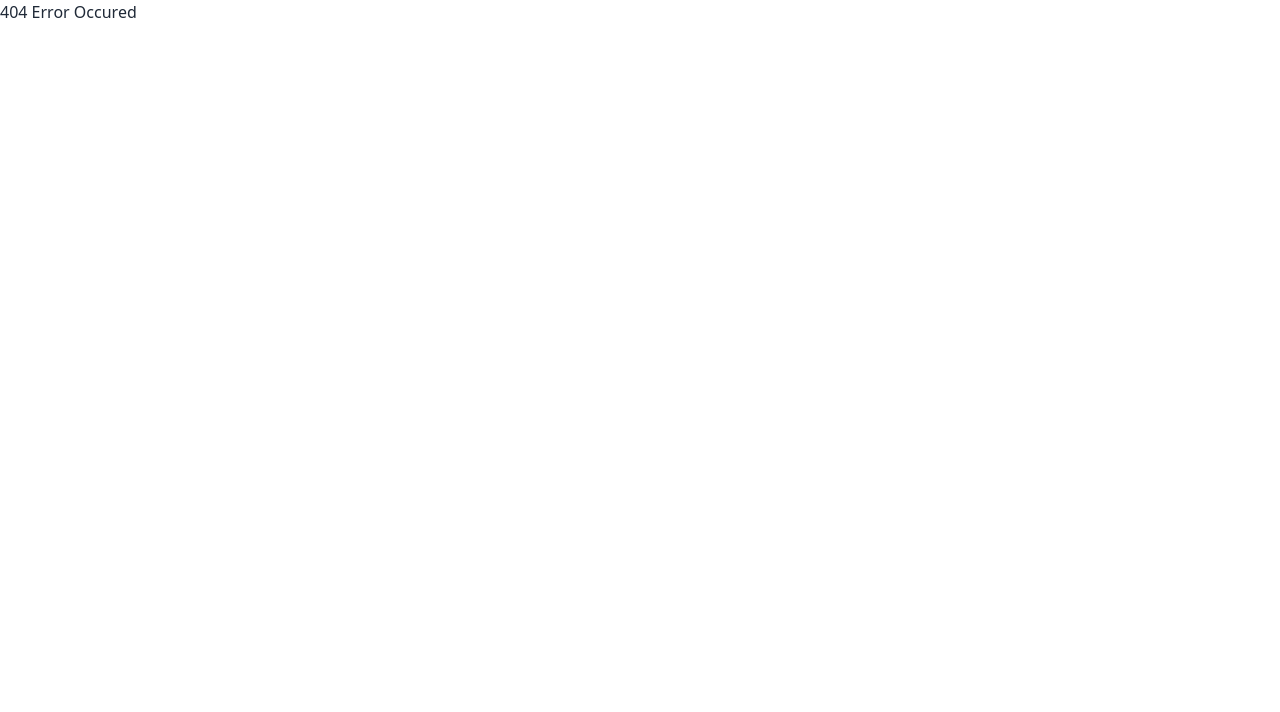
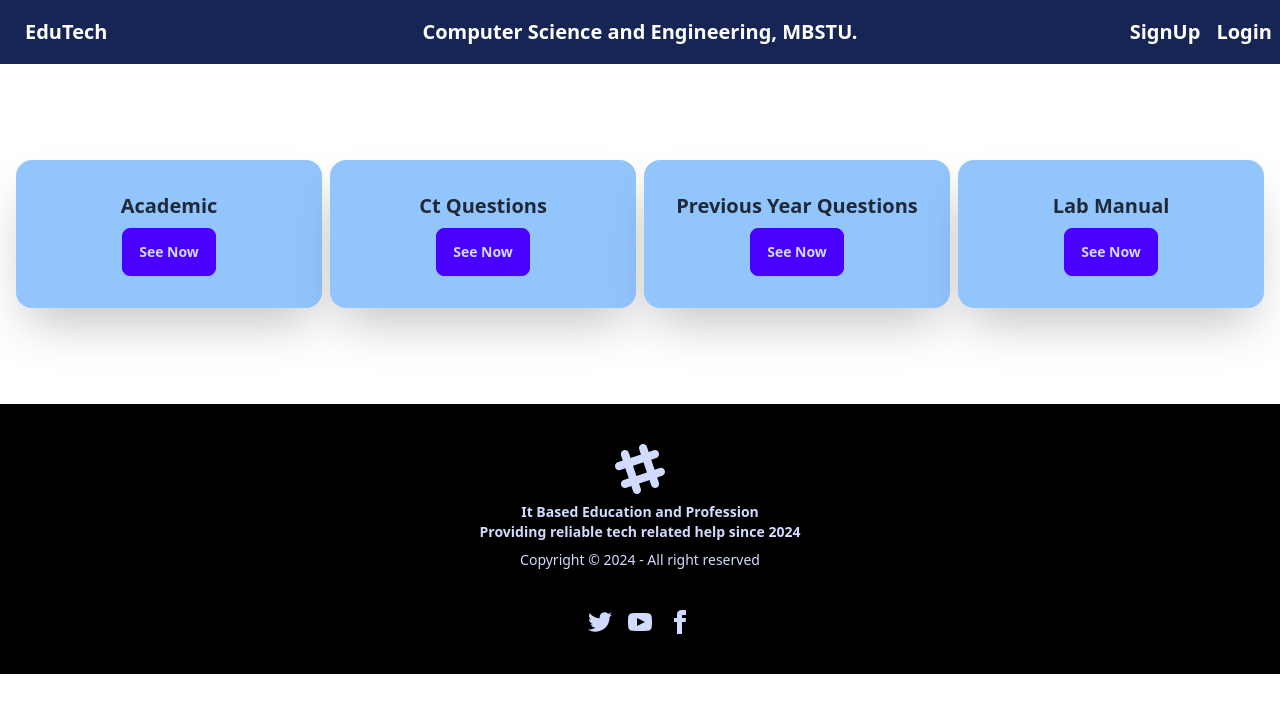
Before and after one commit to Md-Rabiul-Islam75/it-based-education-and-profession, a React (Vite) app: page /entireAcademic in a window 1280 px wide. Before the commit this address had no page. Shown: the top 712 px of the page. Built offline with nearby package versions, Linux system fonts and the light colour scheme.

Commit message:
signin and add subject modal added

```diff
--- a/package.json
+++ b/package.json
@@ -16,7 +16,8 @@
     "react-icons": "^5.4.0",
     "react-router": "^7.0.2",
     "react-router-dom": "^7.0.2",
-    "react-toastify": "^11.0.2"
+    "react-toastify": "^11.0.2",
+    "sweetalert2": "^11.19.1"
   },
   "devDependencies": {
     "@eslint/js": "^9.13.0",
--- a/src/Components/Login.jsx
+++ b/src/Components/Login.jsx
@@ -1,6 +1,7 @@
-import React, { useState } from "react";
+import React, { useContext, useState } from "react";
 import { Link, useNavigate } from "react-router-dom";
 import login_bg_pic from "../assets/login_bg.avif";
+import { AuthContext } from "../providers/AuthProvider";
 //import { toast, ToastContainer } from "react-toastify";
 //import "react-toastify/dist/ReactToastify.css";
 
@@ -19,11 +20,26 @@ const Login = () => {
     });
   };
 
+
+  const {signInUser} = useContext(AuthContext);
+
   const handleLogin = async (e) => {
     e.preventDefault();
 
     // Test toast to verify if it works
     // toast.success("Test toast message!");
+
+    const email = e.target.email.value;
+    const password = e.target.password.value;
+
+    signInUser(email, password)
+    .then(result => {
+      console.log(result.user);
+      alert('Logged in Successfull.');
+    })
+    .catch(error => {
+      console.log(error);
+    })
 
     try {
       const response = await fetch("http://localhost:8080/api/user/login", {
--- /dev/null
+++ b/src/pages/CtQuestionsPage/CtQuestionsPage.jsx
@@ -0,0 +1,30 @@
+import React from "react";
+import Swal from 'sweetalert2';
+
+const CtQuestionsPage = () => {
+  const handleAddSubject = async (e) => {
+    e.preventDefault();
+
+    const { value: subject } = await Swal.fire({
+      title: "Add Subject",
+      input: "text",
+      inputLabel: "Your subject name",
+      inputPlaceholder: "Enter your Subject name"
+    });
+
+    if (subject) {
+      Swal.fire(`Entered Subject: ${subject}`);
+    }
+  };
+
+  return (
+    <div className="text-center my-4">
+      <form>
+        <h2 className="font-bold my-4">Enter Subject Name here: </h2>
+        <button onClick={handleAddSubject} className="btn">Add Subject</button>
+      </form>
+    </div>
+  );
+};
+
+export default CtQuestionsPage;
--- /dev/null
+++ b/src/pages/EntireAcademicTopicListPage.jsx
@@ -0,0 +1,59 @@
+import React from "react";
+import { Link } from "react-router";
+
+const EntireAcademicTopicListPage = () => {
+  return (
+    <div className="flex gap-2 m-4 mb-24 mt-24 justify-evenly">
+        {/* 1st Card */}
+      <div className="card bg-blue-300 w-80 shadow-2xl">
+
+        <div className="card-body items-center text-center">
+          <h2 className="card-title">Academic</h2>
+
+          <div className="card-actions">
+            <Link to={'/academic'} className="btn btn-primary">See Now</Link>
+          </div>
+        </div>
+      </div>
+
+       {/* 2nd Card */}
+       <div className="card bg-blue-300 w-80 shadow-2xl">
+
+        <div className="card-body items-center text-center">
+          <h2 className="card-title">Ct Questions</h2>
+
+          <div className="card-actions">
+            <Link to={"/ctQuestionPage"} className="btn btn-primary">See Now</Link>
+          </div>
+        </div>
+      </div>
+
+       {/* 3rd Card */}
+       <div className="card bg-blue-300 w-80 shadow-2xl">
+
+        <div className="card-body items-center text-center">
+          <h2 className="card-title">Previous Year Questions</h2>
+
+          <div className="card-actions">
+            <Link className="btn btn-primary">See Now</Link>
+          </div>
+        </div>
+      </div>
+
+       {/* 4th Card */}
+       <div className="card bg-blue-300 w-80 shadow-2xl">
+
+        <div className="card-body items-center text-center">
+          <h2 className="card-title">Lab Manual</h2>
+
+          <div className="card-actions">
+            <Link className="btn btn-primary">See Now</Link>
+          </div>
+        </div>
+      </div>
+
+    </div>
+  );
+};
+
+export default EntireAcademicTopicListPage;
--- a/src/pages/Home.jsx
+++ b/src/pages/Home.jsx
@@ -25,7 +25,7 @@ const Home = () => {
             <button className="btn btn-primary p-2">Home</button>
             <Link to="/aboutus" className="btn btn-primary p-2">About Us</Link>
             <Link to="/alldevice" className="btn btn-primary p-2">Device</Link>
-            <Link to="/academic" className="btn btn-primary p-2">Academic</Link>
+            <Link to="/entireAcademic" className="btn btn-primary p-2">Academic</Link>
             <Link to="/programming" className="btn btn-primary p-2">Programming</Link>
             </div>
 
--- a/src/providers/AuthProvider.jsx
+++ b/src/providers/AuthProvider.jsx
@@ -1,4 +1,4 @@
-import { createUserWithEmailAndPassword } from 'firebase/auth';
+import { createUserWithEmailAndPassword, signInWithEmailAndPassword } from 'firebase/auth';
 import React, { createContext, useState } from 'react';
 import { auth } from '../firebase/firebase.init';
 
@@ -14,10 +14,16 @@ const AuthProvider = ({ children }) => {
         return createUserWithEmailAndPassword(auth, email, password);
     }
 
+    const signInUser = (email, password) => {
+        setLoading(true);
+        return signInWithEmailAndPassword(auth, email, password);
+    }
+
     const userInfo = {
           user,
           loading,
-          createUser
+          createUser,
+          signInUser
     }
 
     return (
```
Also changed, not shown: src/main.jsx (+13 -0 lines), 1 other file (tests, documents, lock files or other folders).
